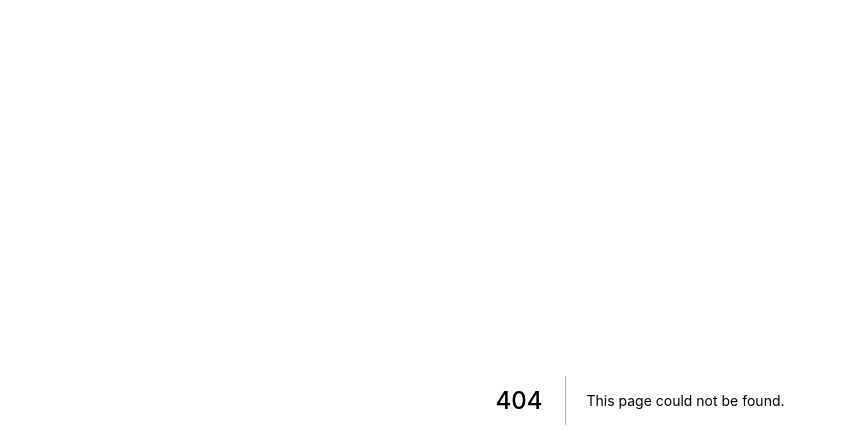
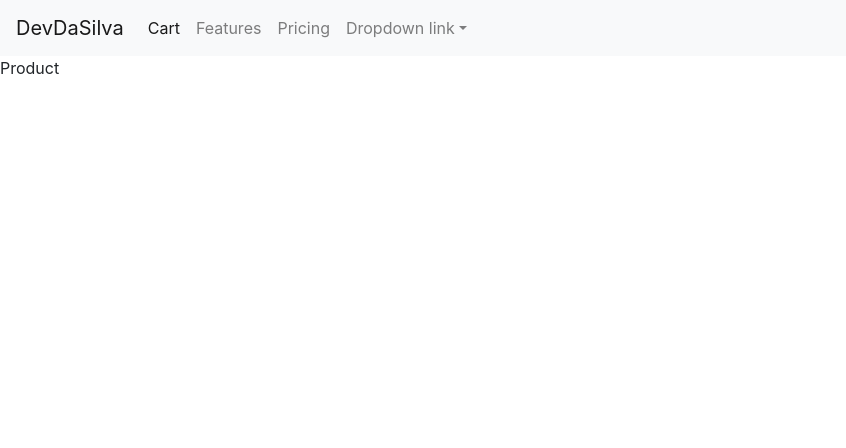
Before and after one commit to ProgrammedMikey/nextjs-ecommerce, a Next.js app: page /product in a window 1280 px wide. Before the commit this address had no page. Shown: the top 448 px of the page, without its empty margins (0-846 px from the left). Built offline with nearby package versions, Linux system fonts and the light colour scheme.

Commit message:
first commit

```diff
--- /dev/null
+++ b/components/Layout.js
@@ -0,0 +1,13 @@
+import React from 'react'
+import Navbar from './Navbar'
+
+function Layout({children}) {
+    return (
+        <div>
+            <Navbar />
+            {children}
+        </div>
+    )
+}
+
+export default Layout
--- /dev/null
+++ b/components/Navbar.js
@@ -0,0 +1,42 @@
+import React from 'react'
+import Link from 'next/link'
+
+function Navbar() {
+    return (
+        <nav className="navbar navbar-expand-lg navbar-light bg-light">
+            <Link href="/">
+                <a className="navbar-brand">DevDaSilva</a>
+            </Link>
+            <button className="navbar-toggler" type="button" data-toggle="collapse" data-target="#navbarNavDropdown" aria-controls="navbarNavDropdown" aria-expanded="false" aria-label="Toggle navigation">
+                 <span className="navbar-toggler-icon"></span>
+            </button>
+            <div className="collapse navbar-collapse" id="navbarNavDropdown">
+                <ul className="navbar-nav">
+                    <li className="nav-item active">
+                        <Link href="/cart">
+                            <a className="nav-link">Cart</a>
+                        </Link>
+                    </li>
+                    <li className="nav-item">
+                         <a className="nav-link" href="#">Features</a>
+                    </li>
+                    <li className="nav-item">
+                         <a className="nav-link" href="#">Pricing</a>
+                    </li>
+                    <li className="nav-item dropdown">
+                    <a className="nav-link dropdown-toggle" href="#" id="navbarDropdownMenuLink" data-toggle="dropdown" aria-haspopup="true" aria-expanded="false">
+                        Dropdown link
+                    </a>
+                    <div className="dropdown-menu" aria-labelledby="navbarDropdownMenuLink">
+                        <a className="dropdown-item" href="#">Action</a>
+                        <a className="dropdown-item" href="#">Another action</a>
+                        <a className="dropdown-item" href="#">Something else here</a>
+                    </div>
+                    </li>
+                </ul>
+            </div>
+        </nav>
+    )
+}
+
+export default Navbar
--- a/package.json
+++ b/package.json
@@ -8,6 +8,9 @@
     "start": "next start"
   },
   "dependencies": {
+    "bcrypt": "^5.0.1",
+    "jsonwebtoken": "^8.5.1",
+    "mongoose": "^5.11.19",
     "next": "10.0.8",
     "react": "17.0.1",
     "react-dom": "17.0.1"
--- a/pages/_app.js
+++ b/pages/_app.js
@@ -1,7 +1,12 @@
 import '../styles/globals.css'
+import Layout from '../components/Layout'
 
 function MyApp({ Component, pageProps }) {
-  return <Component {...pageProps} />
+  return (
+    <Layout>
+      <Component {...pageProps} />
+    </Layout>
+  )
 }
 
 export default MyApp
--- /dev/null
+++ b/pages/_document.js
@@ -0,0 +1,23 @@
+import Document, {Html, Head, Main, NextScript} from 'next/document'
+
+class MyDocument extends Document {
+    render() {
+        return (
+            <Html lang="en">
+                <Head>
+                    <meta name="description" content="Michael Da Silva E-Commerce website with Next.js"/>
+                    <link rel="stylesheet" href="https://maxcdn.bootstrapcdn.com/bootstrap/4.0.0/css/bootstrap.min.css"></link>
+                    <script src="https://code.jquery.com/jquery-3.2.1.slim.min.js"></script>
+                    <script src="https://cdnjs.cloudflare.com/ajax/libs/popper.js/1.12.9/umd/popper.min.js"></script>
+                    <script src="https://maxcdn.bootstrapcdn.com/bootstrap/4.0.0/js/bootstrap.min.js"></script>
+                </Head>
+                <body>
+                    <Main />
+                    <NextScript />
+                </body>
+            </Html>
+        )
+    }
+}
+
+export default MyDocument
--- /dev/null
+++ b/pages/product.js
@@ -0,0 +1,7 @@
+const Product = () => {
+    return (
+      <div>Product</div>
+    )
+  }
+
+  export default Product
```
Also changed, not shown: pages/index.js (+4 -62 lines), 1 other file (tests, documents, lock files or other folders).
